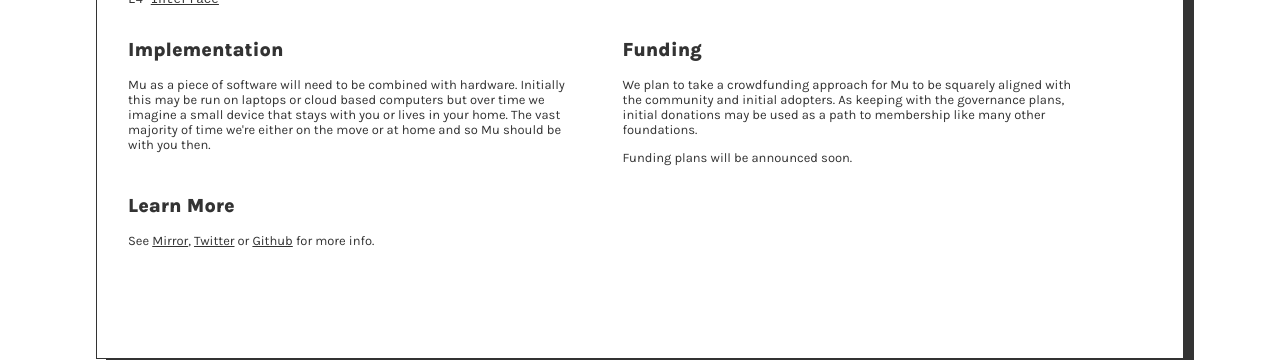
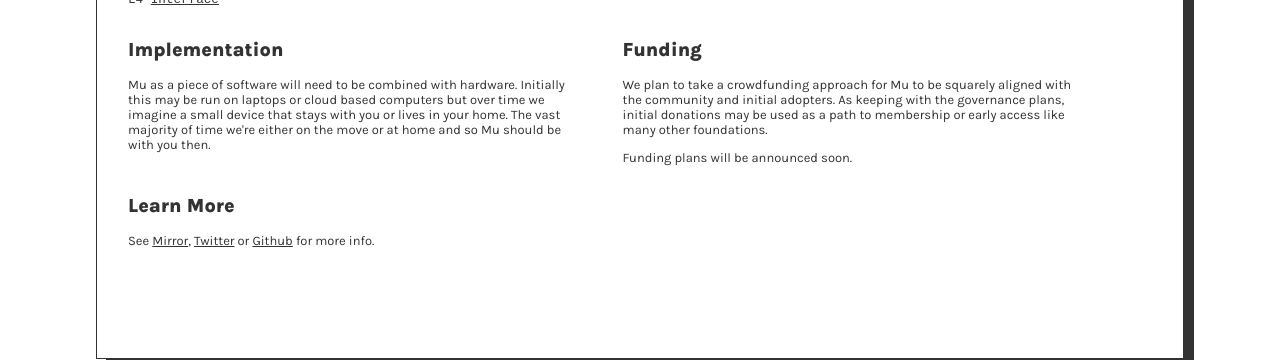
Before and after one commit to muxyz/website, a Jekyll site: the page built from index.md, in a window 1280 px wide. Shown: the part 891-1251 px from the top of the page. Built offline with Jekyll 4.4.1, drawn with Linux system fonts in a browser that asks for light colours.

Commit message:
Update index.md

```diff
--- a/index.md
+++ b/index.md
@@ -118,7 +118,7 @@
 <p>
 We plan to take a crowdfunding approach for Mu to be squarely aligned with the community
 and initial adopters. As keeping with the governance plans, initial donations may
-be used as a path to membership like many other foundations.
+be used as a path to membership or early access like many other foundations.
 </p>
 <p>Funding plans will be announced soon.</p>
 </div>
```
